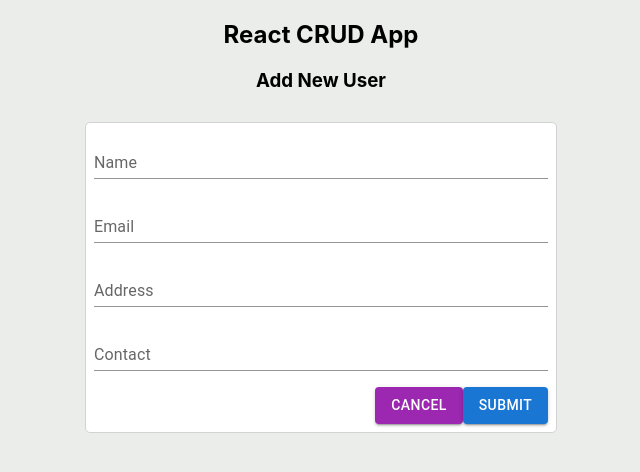
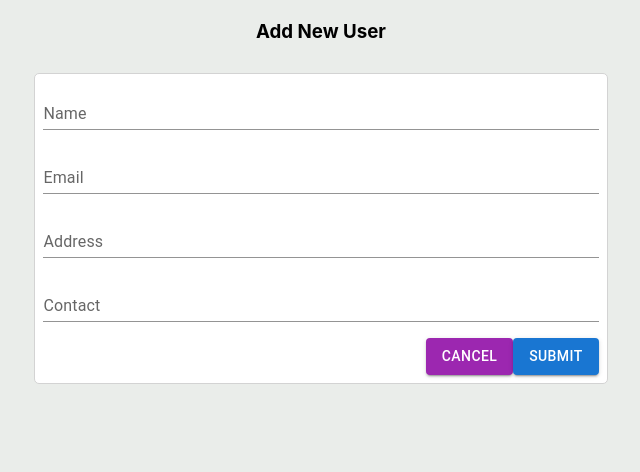
Before and after one commit to Jokmonsimon/react-json-redux-thunk, a React (Create React App) app: page /addUser in a window 1280 px wide. Shown: the top 472 px of the page, without its empty margins (319-959 px from the left). Built offline with nearby package versions, Linux system fonts and the light colour scheme.

Commit message:
Add New User

```diff
--- a/src/pages/AddUser.css
+++ b/src/pages/AddUser.css
@@ -42,5 +42,5 @@
 }
 
 .cancel-button {
-  margin-right: 15px;
+  margin-right: 10px;
 }
--- a/src/pages/AddUser.js
+++ b/src/pages/AddUser.js
@@ -6,56 +6,75 @@ import Button from "@mui/material/Button";
 import { useNavigate } from "react-router-dom";
 
 const AddUser = () => {
+  const [error, setError] = useState("");
   let navigate = useNavigate();
-  const [user, setUser] = useState({
+
+  const [state, setState] = useState({
     name: "",
     email: "",
     address: "",
     contact: "",
   });
 
-  const { name, email, address, contact } = user;
+  const { name, email, address, contact } = state;
+
+  const handleInputChange = (e) => {
+    let { name, value } = e.target;
+    console.log(e.target.value);
+    setState({ ...state, [name]: value });
+  };
+
+  const handleSubmit = (e) => {
+    e.preventdefault();
+    if (!name || !email || !address || !contact) {
+      setError("Please enter value in all Fields");
+    }
+  };
   return (
     <div className="container">
       <div className="container-row">
-        <h2>React CRUD App</h2>
         <h3>Add New User</h3>
         <Box
           className="form-input"
           component="form"
           sx={{
-            "& > :not(style)": { m: 1, width: "45ch" },
+            "& > :not(style)": { m: 1, width: "55ch" },
           }}
           noValidate
           autoComplete="off"
+          onSubmit={handleSubmit}
         >
           <TextField
             id="standard-basic"
             label="Name"
             variant="standard"
-            value={name}
+            defaultValue={name}
             type="text"
+            onChange={handleInputChange}
           />
           <TextField
             id="standard-basic"
             label="Email"
             variant="standard"
-            value={email}
-            type="text"
+            defaultValue={email}
+            type="email"
+            onChange={handleInputChange}
           />
           <TextField
             id="standard-basic"
             label="Address"
             variant="standard"
-            value={address}
+            defaultValue={address}
             type="text"
+            onChange={handleInputChange}
           />
           <TextField
             id="standard-basic"
             label="Contact"
             variant="standard"
-            value={contact}
-            type="text"
+            defaultValue={contact}
+            type="number"
+            onChange={handleInputChange}
           />
           <div className="submit-button">
             <Button
```
